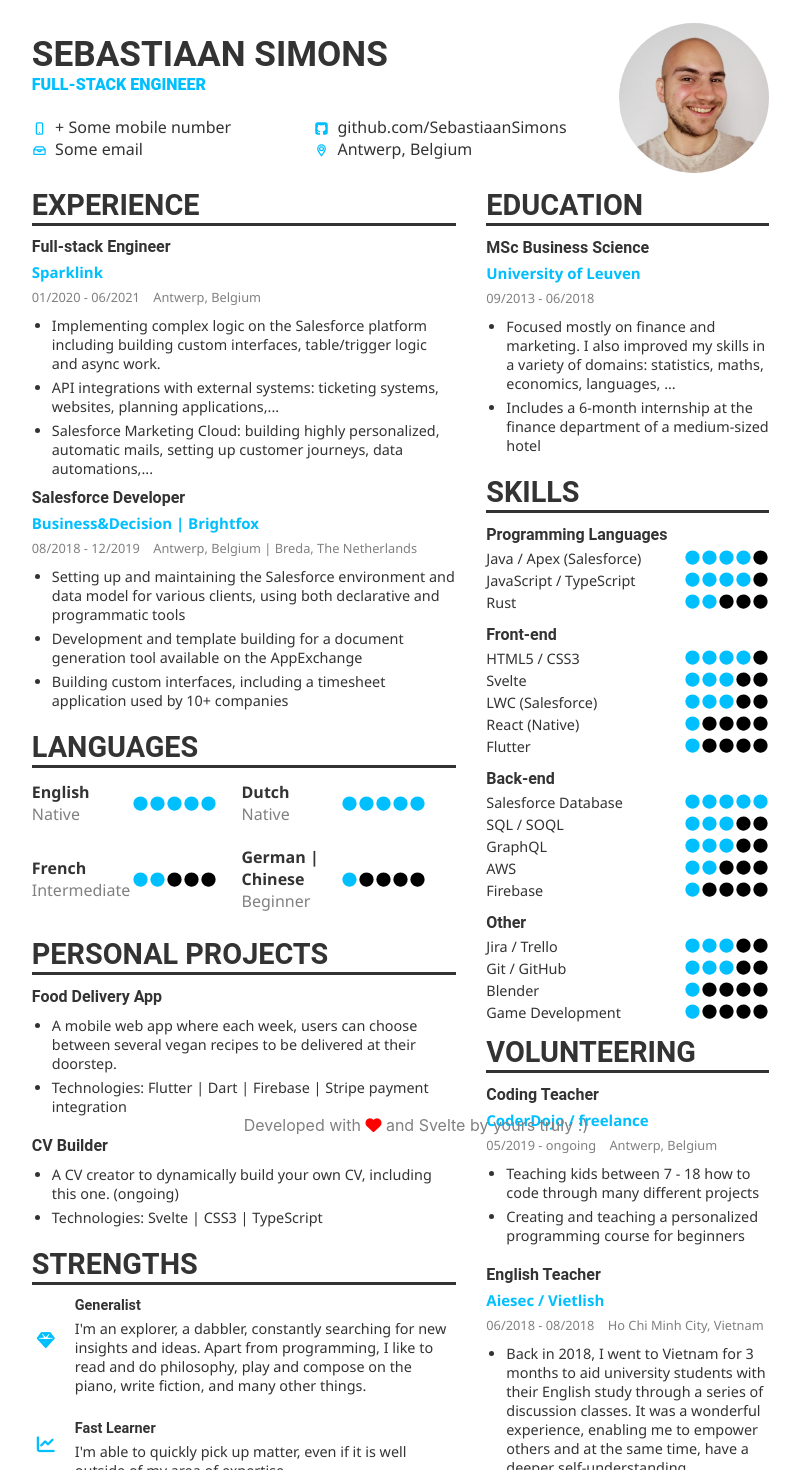
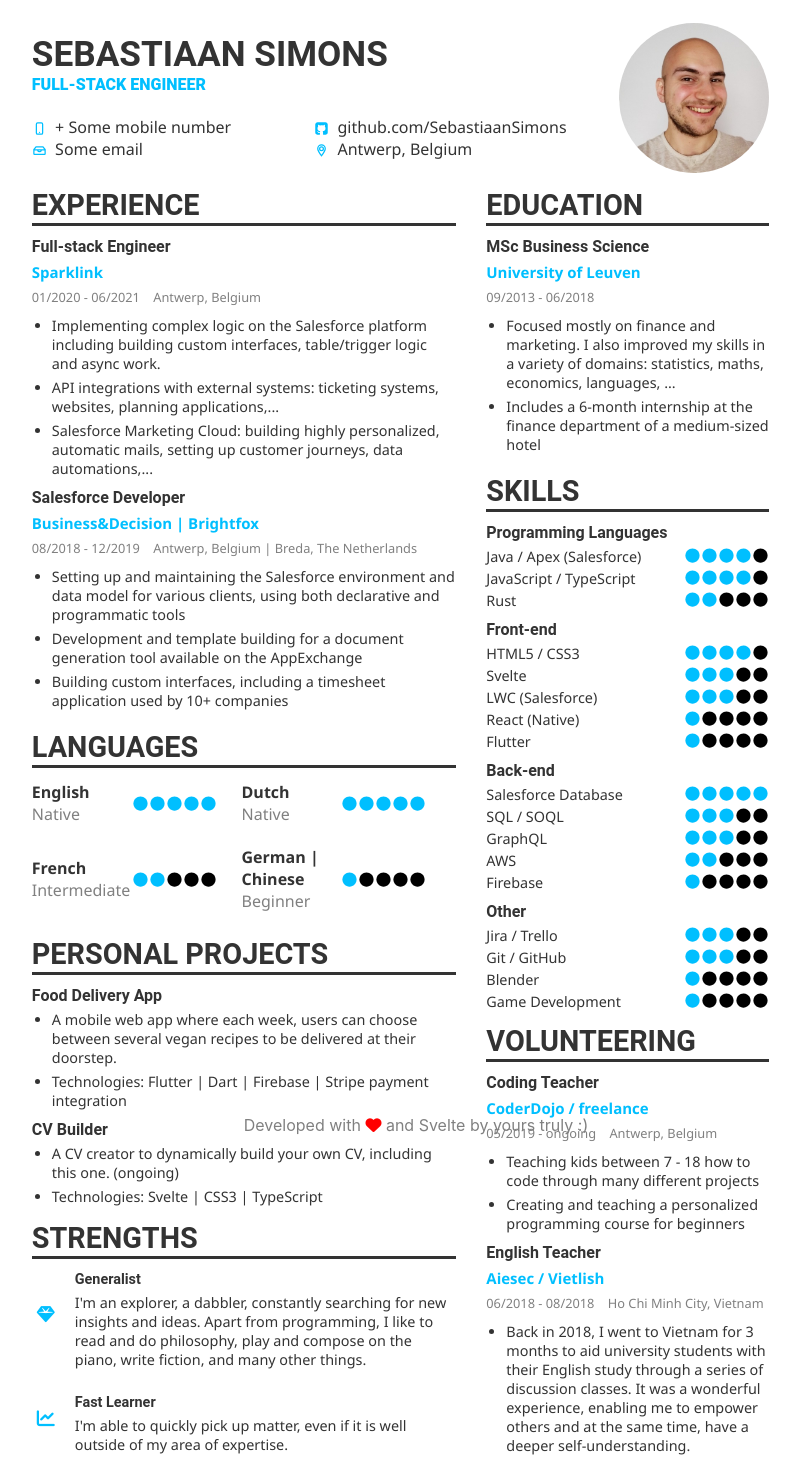
Before and after one commit to sebbasim/cv-gen, a Svelte app: page / in a window 1280 px wide. Shown: the top 1470 px of the page, without its empty margins (14-814 px from the left). Built offline with nearby package versions, Linux system fonts and the light colour scheme.

Commit message:
add section tags

```diff
--- a/src/components/Education.svelte
+++ b/src/components/Education.svelte
@@ -2,14 +2,15 @@
     import Title from "../style-components/Title.svelte";
     import EducationEntry from "../sub-components/Entry.svelte";
     import * as data from "../data.json";
-
 </script>
 
-<Title title="Education" />
+<section>
+    <Title title="Education" />
 
-{#each data["education"]["entries"] as education}
-    <EducationEntry {...education} />
-{/each}
+    {#each data["education"]["entries"] as education}
+        <EducationEntry {...education} />
+    {/each}
+</section>
 
 <style>
 </style>
--- a/src/components/Projects.svelte
+++ b/src/components/Projects.svelte
@@ -4,6 +4,7 @@
     import * as data from "../data.json";
 </script>
 
+<section>
     <Title title="Personal Projects" />
 
     {#each data["projects"]["entries"] as project}
@@ -16,6 +17,7 @@
             {/each}
         </ul>
     {/each}
+</section>
 
 <style>
     ul {
--- a/src/components/Skills.svelte
+++ b/src/components/Skills.svelte
@@ -5,6 +5,7 @@
     import Level from "../sub-components/Level.svelte";
 </script>
 
+<section>
     <Title title="Skills" />
 
     {#each data["skills"]["entries"] as skill_group}
@@ -16,8 +17,8 @@ import Level from "../sub-components/Level.svelte";
                 <Level level={skill.level} />
             </div>
         {/each}
-
     {/each}
+</section>
 
 <style>
     .flex-container {
--- a/src/components/Volunteering.svelte
+++ b/src/components/Volunteering.svelte
@@ -4,11 +4,13 @@
     import * as data from "../data.json";
 </script>
 
-<Title title="Volunteering" />
+<section>
+    <Title title="Volunteering" />
 
-{#each data["volunteering"]["entries"] as volunteering_entry}
-    <VolunteeringEntry {...volunteering_entry} />
-{/each}
+    {#each data["volunteering"]["entries"] as volunteering_entry}
+        <VolunteeringEntry {...volunteering_entry} />
+    {/each}
+</section>
 
 <style>
 </style>
```
Lines whose indentation alone changed are shown as unchanged.
